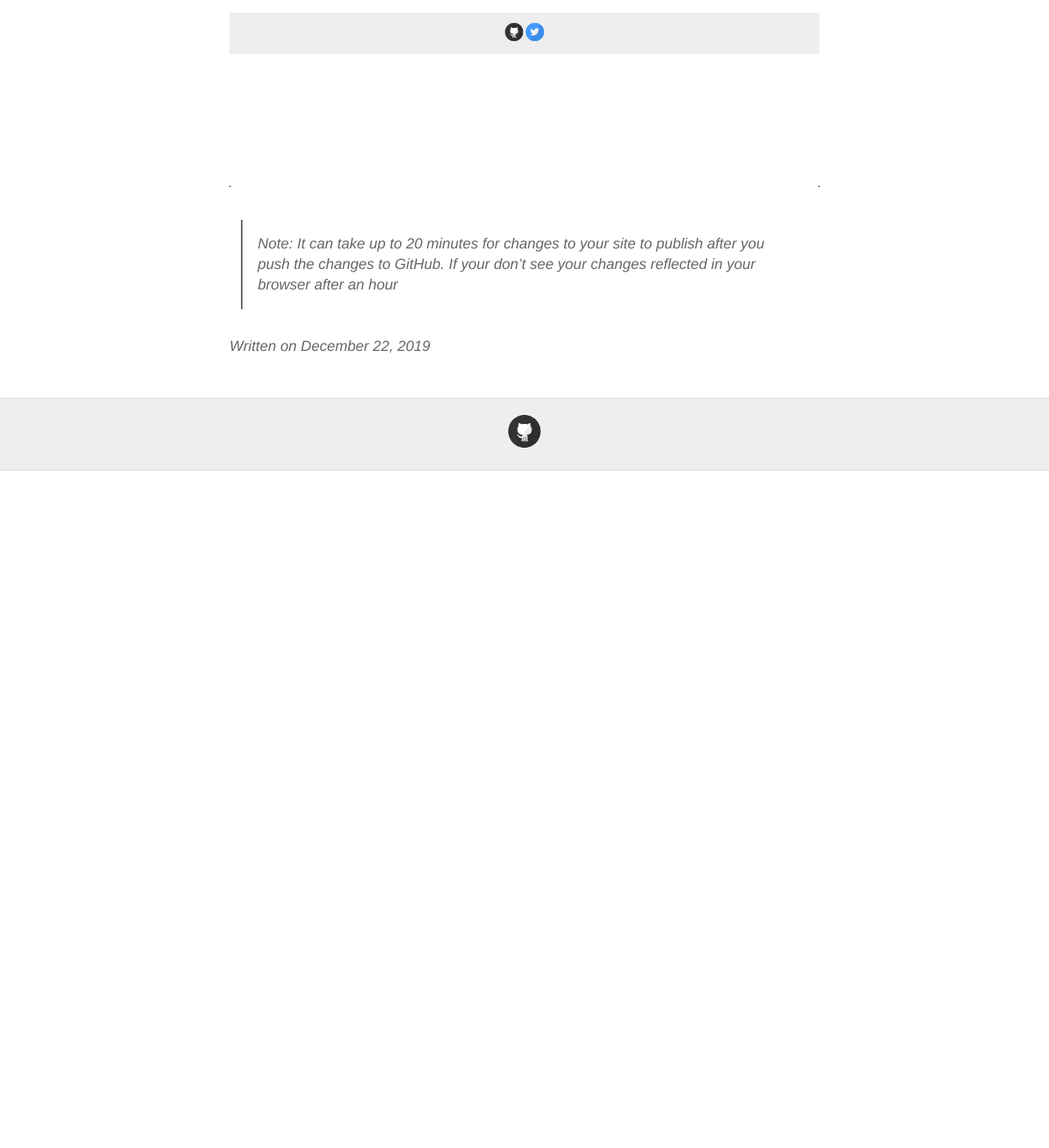
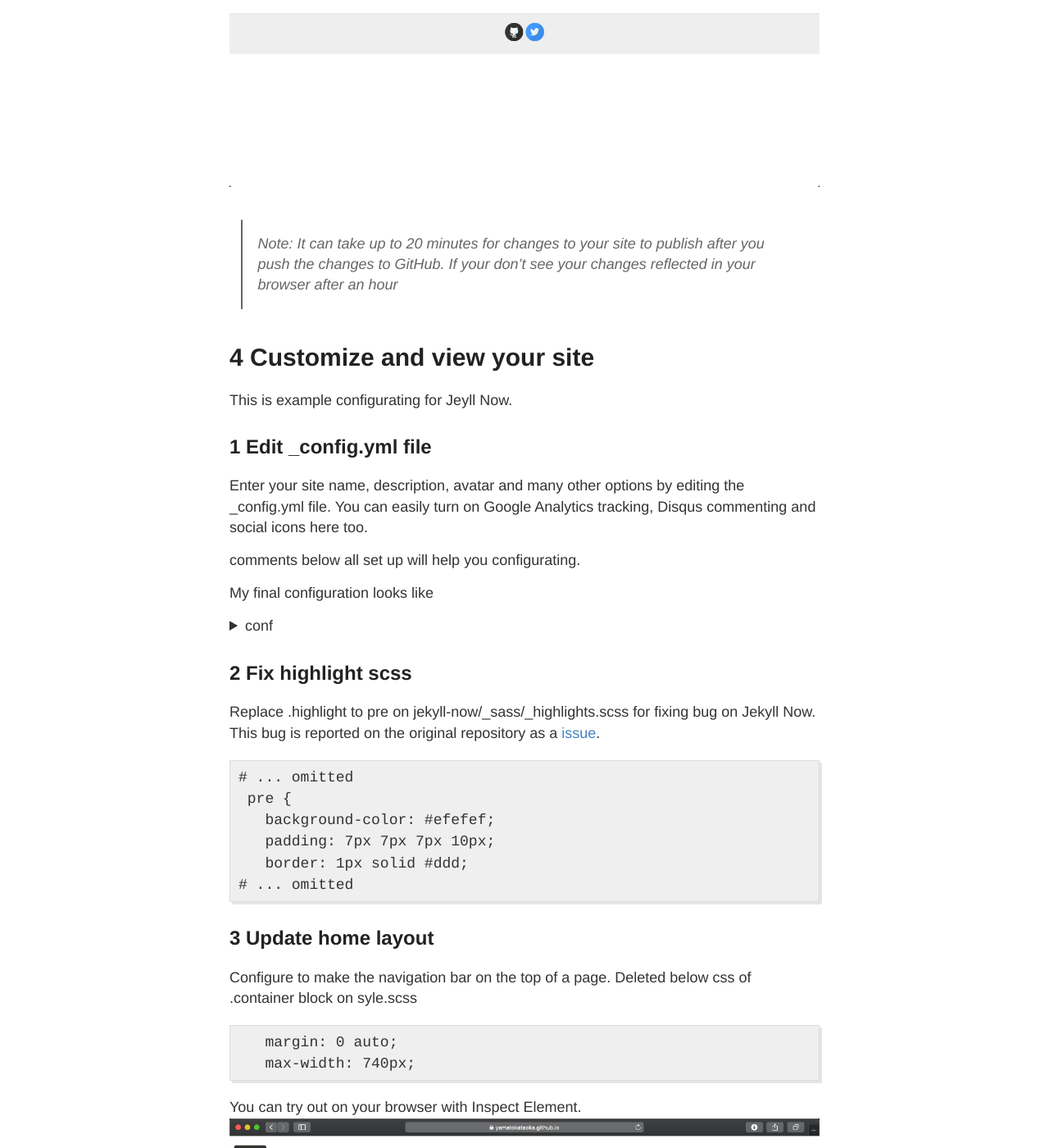
Before and after one commit to yamatokataoka/blog2, a Jekyll site: the page built from _posts/2019-12-22-create-a-blog-using-jekyll-and-github-pages-with-docker.md, in a window 1280 px wide and 1400 px high, scrolled down 10407 px. Shown: the whole window at 82% size. Built offline with Jekyll 4.4.1, drawn with Linux system fonts in a browser that asks for light colours; before the commit the page ends 10981 px from its top, so only the background shows below that; some of the changed text lies outside the part shown.

Commit message:
Add configuration part

````diff
--- a/_posts/2019-12-22-create-a-blog-using-jekyll-and-github-pages-with-docker.md
+++ b/_posts/2019-12-22-create-a-blog-using-jekyll-and-github-pages-with-docker.md
@@ -294,3 +294,173 @@ Your Jekyll blog will often be viewable immediately at https://USER.github.io.
 ![https://USER.github.io]({{ site.baseurl }}/images/posts/2019-12-22-create-a-blog-using-jekyll-and-github-pages-with-docker/Screen Shot 2019-12-25 at 19.52.02.png)
 
 > Note: It can take up to 20 minutes for changes to your site to publish after you push the changes to GitHub. If your don't see your changes reflected in your browser after an hour
+
+# 4 Customize and view your site
+This is example configurating for Jeyll Now.
+
+## 1 Edit _config.yml file
+Enter your site name, description, avatar and many other options by editing the _config.yml file. You can easily turn on Google Analytics tracking, Disqus commenting and social icons here too.
+
+comments below all set up will help you configurating.
+
+My final configuration looks like
+
+<details>
+<summary>conf</summary>
+
+<pre>
+#
+# This file contains configuration flags to customize your site
+#
+
+# Name of your site (displayed in the header)
+name: Yamato Kataoka
+
+# Short bio or description (displayed in the header)
+description: Software Engineer
+
+# URL of your avatar or profile pic (you could use your GitHub profile pic)
+avatar: /images/profile.png
+
+#
+# Flags below are optional
+#
+
+# Includes an icon in the footer for each username you enter
+footer-links:
+  dribbble:
+  email:
+  facebook:
+  flickr:
+  github: yamatokataoka
+  instagram:
+  linkedin:
+  pinterest:
+  rss: # just type anything here for a working RSS icon
+  twitter:
+  stackoverflow: # your stackoverflow profile, e.g. "users/50476/bart-kiers"
+  youtube: # channel/&lt;your_long_string> or user/&lt;user-name>
+  googleplus: # anything in your profile username that comes after plus.google.com/
+
+
+# Enter your Disqus shortname (not your username) to enable commenting on posts
+# You can find your shortname on the Settings page of your Disqus account
+disqus:
+
+# Enter your Google Analytics web tracking code (e.g. UA-2110908-2) to activate tracking
+google_analytics:
+
+# Your website URL (e.g. http://barryclark.github.io or http://www.barryclark.co)
+# Used for Sitemap.xml and your RSS feed
+url: https://yamatokataoka.github.io
+
+# If you're hosting your site at a Project repository on GitHub pages
+# (http://yourusername.github.io/repository-name)
+# and NOT your User repository (http://yourusername.github.io)
+# then add in the baseurl here, like this: "/repository-name"
+baseurl: ""
+
+#
+# !! You don't need to change any of the configuration flags below !!
+#
+
+permalink: /:title/
+
+# The release of Jekyll Now that you're using
+version: v1.2.0
+
+# Jekyll 3 now only supports Kramdown for Markdown
+kramdown:
+  # Use GitHub flavored markdown, including triple backtick fenced code blocks
+  input: GFM
+  # Jekyll 3 and GitHub Pages now only support rouge for syntax highlighting
+  syntax_highlighter: rouge
+  syntax_highlighter_opts:
+    # Use existing pygments syntax highlighting css
+    css_class: 'highlight'
+
+# Set the Sass partials directory, as we're using @imports
+sass:
+  style: :expanded # You might prefer to minify using :compressed
+
+# Use the following plug-ins
+gems:
+  - jekyll-sitemap # Create a sitemap using the official Jekyll sitemap gem
+  - jekyll-feed # Create an Atom feed using the official Jekyll feed gem
+
+# Exclude these files from your production _site
+exclude:
+  - Gemfile
+  - Gemfile.lock
+  - LICENSE
+  - README.md
+  - CNAME
+  - vendor
+  - .jekyll-cache
+  - .gitignore
+</pre>
+</details>
+
+## 2 Fix highlight scss
+Replace .highlight to pre on jekyll-now/_sass/_highlights.scss for fixing bug on Jekyll Now. This bug is reported on the original repository as a [issue](https://github.com/barryclark/jekyll-now/issues/1526).
+
+```
+# ... omitted
+ pre {
+   background-color: #efefef;
+   padding: 7px 7px 7px 10px;
+   border: 1px solid #ddd;
+# ... omitted
+```
+
+## 3 Update home layout
+Configure to make the navigation bar on the top of a page.
+Deleted below css of .container block on syle.scss
+
+```
+   margin: 0 auto;
+   max-width: 740px;
+```
+
+You can try out on your browser with Inspect Element.
+![Inspect Element]({{ site.baseurl }}/images/posts/2019-12-22-create-a-blog-using-jekyll-and-github-pages-with-docker/Screen Shot 2019-12-25 at 20.50.18.png)
+
+after edtting, it looks like this.
+
+```
+# ...omitted
+.container {
+   padding: 0 10px;
+   width: 100%;
+ }
+# ...omitted
+```
+
+and add new lines as follows for applying full browser width to only the nav bar.
+
+```
+# ...omitted
+#main.container {
+   margin: 0 auto;
+   max-width: 740px;
+ }
+# ...omitted
+```
+
+also delete font size specification on blockquote block inside .post.
+
+```
+# ...omitted
+.post {
+  blockquote {
+    margin: 1.8em .8em;
+     border-left: 2px solid $gray;
+     padding: 0.1em 1em;
+     color: $gray;
+     font-size: 22px;
+     font-style: italic;
+   }
+# ...omitted
+```
+
+# 5 Set up Docker Compose (future)
````
